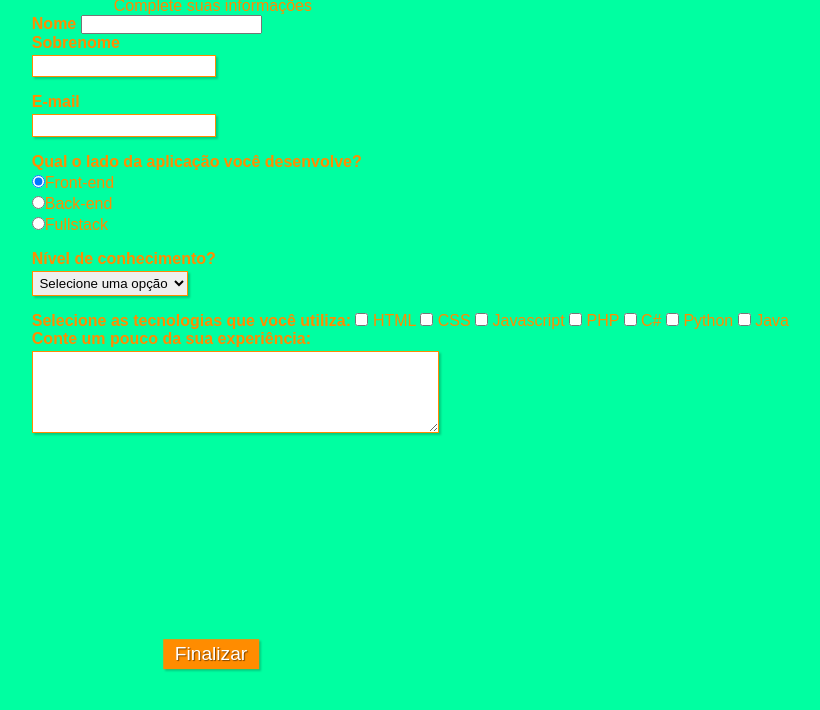
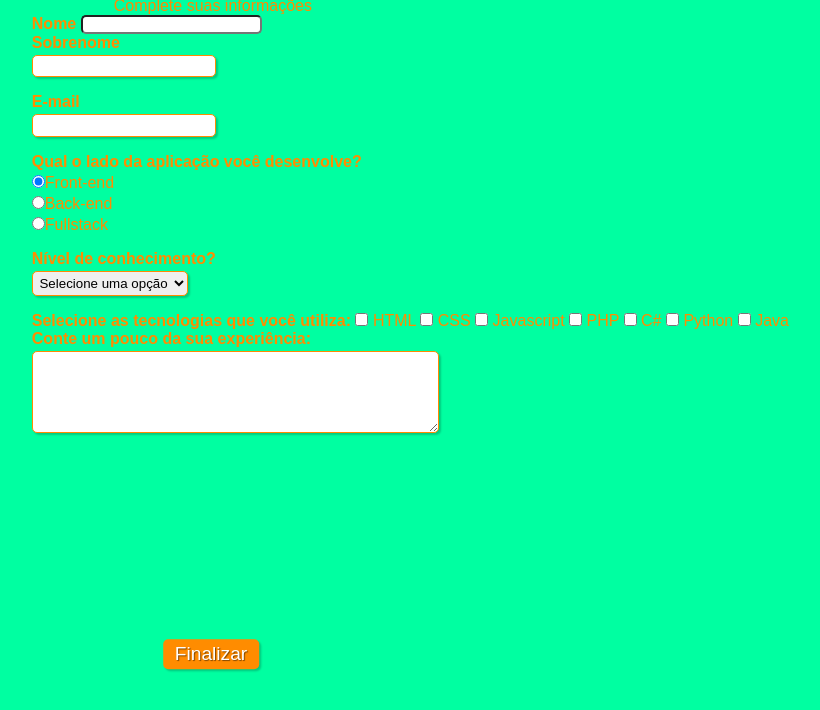
Before and after one commit to NegraoWalker/formulario1, a plain HTML site: page index.html in a window 1280 px wide. Shown: the part 66-776 px from the top of the page, without its empty margins (429-1249 px from the left). Drawn offline with Linux system fonts and the light colour scheme; a web font is replaced by a local one.

Commit message:
terceira alteração do style.css

```diff
--- a/style.css
+++ b/style.css
@@ -38,7 +38,7 @@ body{
     justify-content: center;
 }
 
-input, select. textarea, button{
+input, select, textarea, button{
     border-radius: 5px;
 }
 
```
